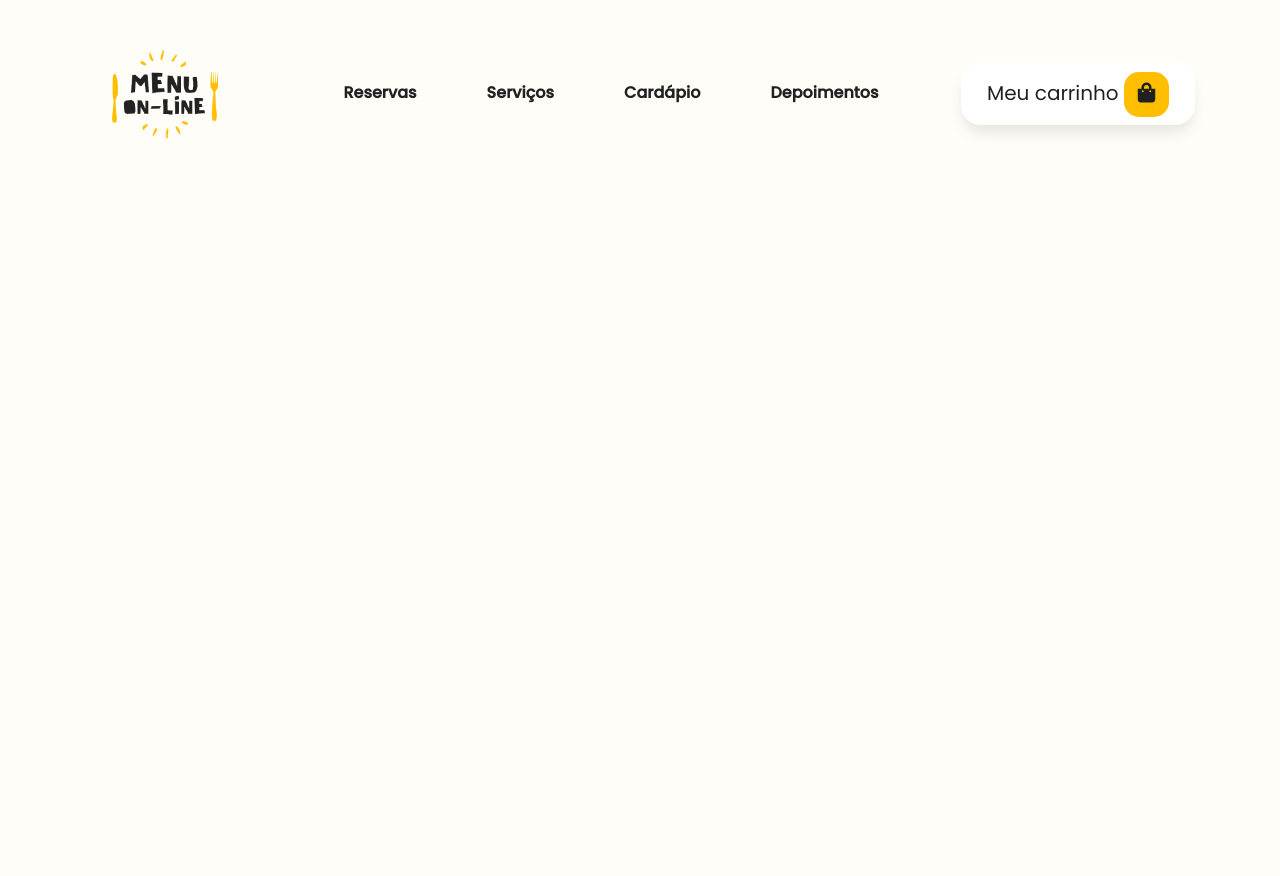
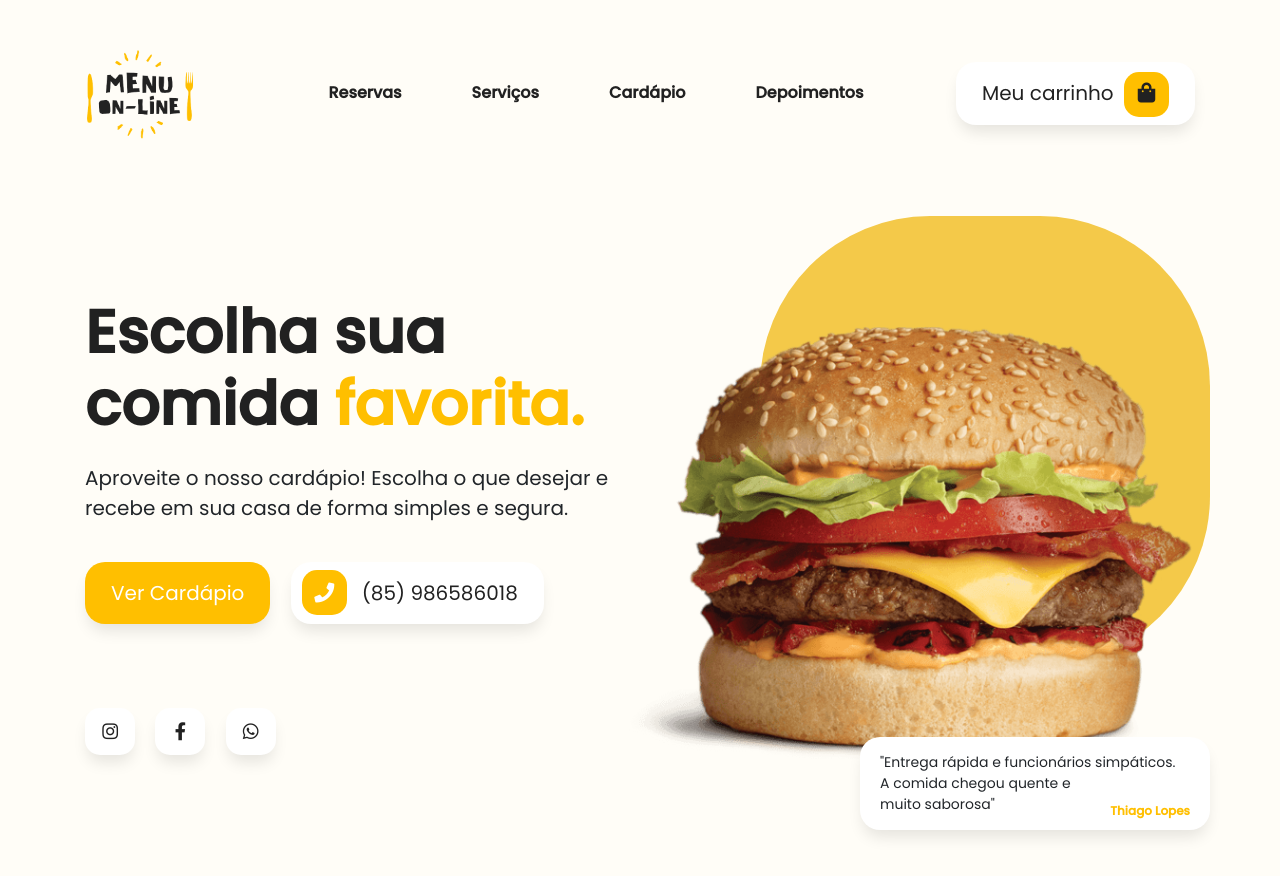
Before and after one commit to AndersonXth/Cardapio-Online, a plain HTML site: page index.html in a window 1280 px wide. Before the commit the page ends 800 px from the top, so only its background shows below. Drawn offline with Linux system fonts and the light colour scheme.

Commit message:
feito o primeiro banner do cardapio

```diff
--- a/css/main.css
+++ b/css/main.css
@@ -32,6 +32,10 @@ b{
     font-family: 'PoppinsMedium', 'Rubik', 'sans-serif' ;
 }
 
+a.navbar-brand {
+    margin-left:-25px;
+}
+
 .nav-link{
     color: var(--color-black) !important;
     padding-left: 35px !important;
@@ -49,6 +53,7 @@ b{
     width: 45px;
     height: 45px;
     right:10px;
+    margin-left: 5px;
     margin-top: -8px;
     margin-bottom: -8px;
     border-radius: 15px;
@@ -63,4 +68,114 @@ b{
     padding: 15px 25px;
     font-size: 20px;
     box-shadow: 0px 10px 15px -3px rgba(0,0,0,0.1);
+
 }
+
+.btn-white:hover{
+    background-color: var(--color-primary);
+}
+
+
+.color-primary{
+    color: var(--color-primary);
+}
+
+.banner{
+    padding-top: 110px;
+    padding-bottom: 200px;
+}
+
+.text-banner{
+    flex-direction: column;
+    justify-content: center;
+    margin-bottom: 60px;
+}
+
+.text-banner h1{
+    color: var(--color-black);
+    font-size: 60px;
+}
+
+.text-banner p{
+    margin-top: 15px;
+    margin-bottom: 15px;
+    font-size: 20px;
+}
+
+.btn-yellow{
+    background-color: var(--color-primary);
+    color: var(--color-white)!important;
+    border-radius: 20px;
+    padding: 15px 25px;
+    font-size: 20px;
+    box-shadow: 0px 10px 15px -3px rgba(0,0,0,0.1);
+}
+
+.btn-icon-left{
+    padding-left: 70px;
+}
+
+.btn-icon-left span.icon-left{
+    display: inline-block;
+    color: var(--color-white);
+    background-color: var(--color-primary);
+    width: 45px;
+    height: 45px;
+    position: absolute;
+    margin-left: -60px;
+    margin-top: -8px;
+    border-radius: 15px;
+    text-align: center;
+    padding-top: 8px;
+}
+
+.btn-sm{
+    padding: 9px 15px!important;
+    border-radius: 15px!important;
+    font-size: 18px!important;
+}
+
+.btn-social{
+    width: 50px;
+}
+
+.card-banner{
+    height: 450px;
+    width: 450px;
+    border-radius: 170px;
+    background-color: #f4c949;
+    position: absolute;
+    right: 0;
+    top: -80px;
+}
+
+.img-banner img{
+    position: absolute;
+    width: 570px;
+    top: 30px;
+    right: 15px;
+}
+
+.card{
+    border-radius: 20px;
+    padding: 15px 20px;
+    font-size: 20px;
+    box-shadow: 0px 10px 15px -3px rgba(0,0,0,0.1)!important;
+    border: none!important;
+}
+
+.card-case{
+    width: 350px;
+    font-size: 14px;
+    position: absolute;
+    right: 0;
+    bottom: -75px;
+}
+
+.card-case-name{
+    position: absolute;
+    font-size: 12px;
+    color: var(--color-primary);
+    right: 20px;
+    bottom: 10px;
+}
--- a/index.html
+++ b/index.html
@@ -39,8 +39,47 @@
     <section class="banner">
         <div class="container">
             <div class="row">
-                <div class="col-12">
-
+                <div class="col-6">
+                    <div class="d-flex text-banner">
+                        <h1><b>Escolha sua comida <b class="color-primary">favorita.</b></b></h1>
+                        <p>
+                            Aproveite o nosso cardápio! Escolha o que desejar e recebe em sua casa de forma simples e segura.
+                        </p>
+                        <div>
+                            <a class="btn btn-yellow mt-4 mr-3">
+                                Ver Cardápio
+                            </a>
+                            <a href="#" class="btn btn-white btn-icon-left mt-4">
+                                <span class="icon-left">
+                                    <i class="fa fa-phone"></i>
+                                </span>
+                                (85) 986586018
+                            </a>
+                        </div>
+                    </div>
+                    <a class="btn btn-sm btn-white btn-social mt-4 mr-3">
+                        <i class="fab fa-instagram"></i>
+                    </a>
+                    <a class="btn btn-sm btn-white btn-social mt-4 mr-3">
+                        <i class="fab fa-facebook-f"></i>
+                    </a>
+                    <a class="btn btn-sm btn-white btn-social mt-4">
+                        <i class="fab fa-whatsapp"></i>
+                    </a>
+                </div>
+                <div class="col-6">
+                    <div class="card-banner"></div>
+                    <div class="d-flex img-banner">
+                        <img src="img/burguer.png">
+                    </div>
+                    <div class="card card-case">
+                        "Entrega rápida e funcionários simpáticos.
+                        <br>A comida chegou quente e <br>
+                        muito saborosa"
+                        <span class="card-case-name">
+                            <b>Thiago Lopes</b>
+                        </span>
+                    </div>
                 </div>
 
             </div>
```
